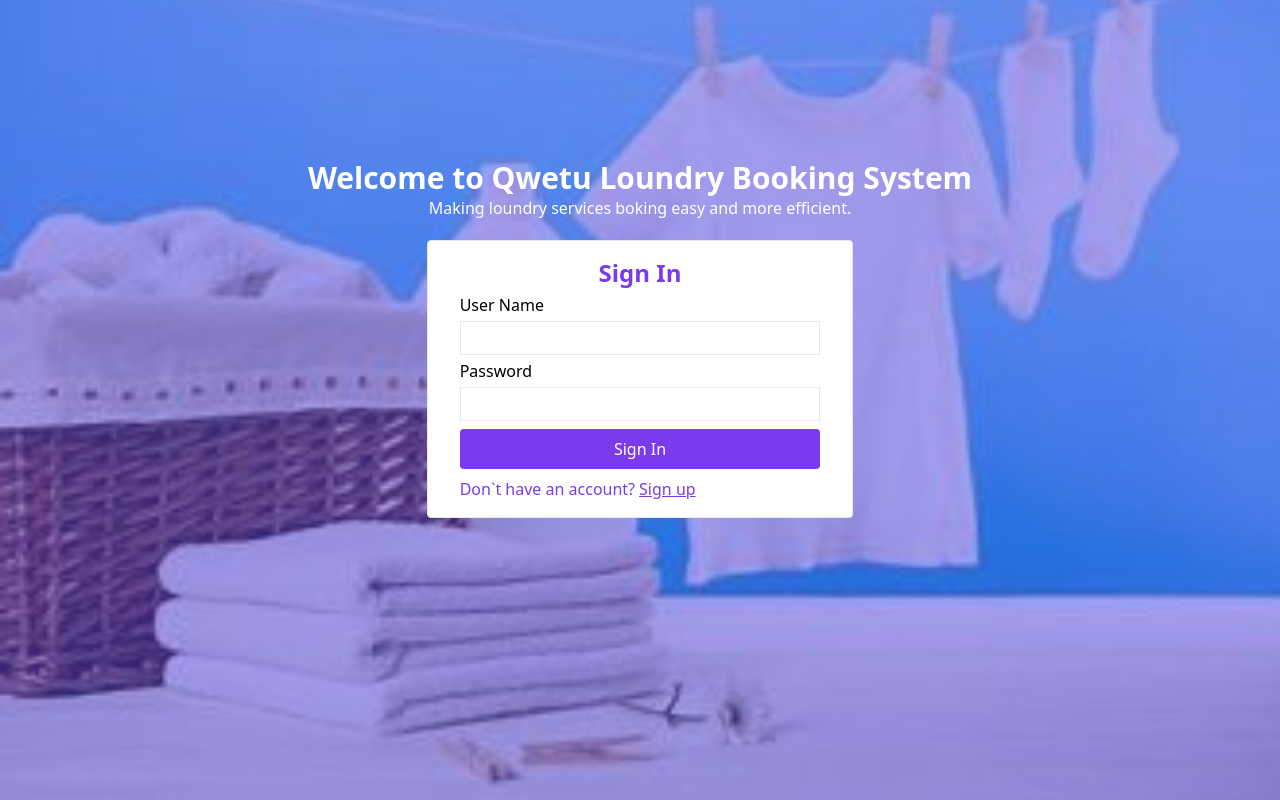
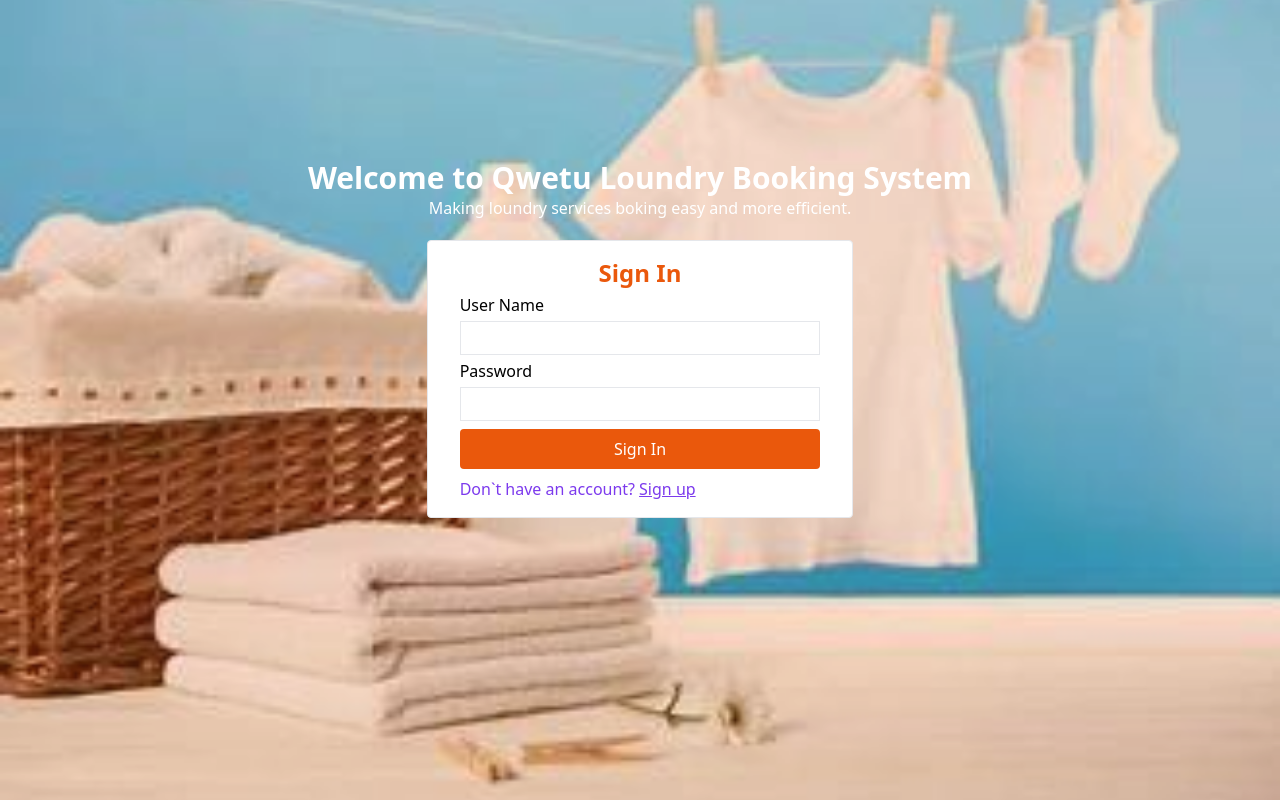
Before and after one commit to wamae-ndiritu/qwetu_laundry_booking_system, a React (Vite) app in the folder frontend/: page /login in a window 1280 px wide. Built offline with nearby package versions, Linux system fonts and the light colour scheme.

Commit message:
Change theme color on login page

```diff
--- a/frontend/src/index.css
+++ b/frontend/src/index.css
@@ -23,5 +23,6 @@
 }
 
 .overlay {
-  background-color: rgb(79, 70, 229, 0.5);
+  /* background-color: rgb(79, 70, 229, 0.5); */
+  background-color: rgb(249, 115, 22, 0.2);
 }
--- a/frontend/src/pages/LoginPage.jsx
+++ b/frontend/src/pages/LoginPage.jsx
@@ -12,7 +12,7 @@ const Login = () => {
           </h2>
         </div>
         <form className="bg-white w-2/6 flex flex-col items-center mt-5 px-8 py-4  border rounded ">
-          <h3 className="text-violet-600 font-semibold text-2xl">Sign In</h3>
+          <h3 className="text-orange-600 font-semibold text-2xl">Sign In</h3>
           <div className="w-full flex flex-col">
             <label htmlFor="user name" className="py-1">
               User Name
@@ -28,10 +28,10 @@ const Login = () => {
               type="password"
               className=" focus:outline-violet-600 py-1 px-2 border"
             />
-            <button className="bg-violet-600 text-white py-2 rounded my-2">
+            <button className="bg-orange-600 text-white py-2 rounded my-2">
               Sign In
             </button>
-            <section className="flex  gap-1 text-violet-600">
+            <section className="flex gap-1 text-violet-600">
               <p>Don`t have an account?</p>
               <NavLink to="/register" className="underline ">
                 <p>Sign up</p>
--- a/frontend/src/pages/RegisterPage.jsx
+++ b/frontend/src/pages/RegisterPage.jsx
@@ -12,7 +12,7 @@ const RegisterPage = () => {
           </h2>
         </div>
         <form className="bg-white w-2/5 flex flex-col items-center m-auto px-8 py-4  border rounded">
-          <h3 className="text-violet-600 font-semibold text-2xl">Sign Up</h3>
+          <h3 className="text-orange-600 font-semibold text-2xl">Sign Up</h3>
           <div className="w-full flex flex-col">
             <label htmlFor="Full Name" className="py-1">
               Full Name
@@ -56,7 +56,7 @@ const RegisterPage = () => {
               type="password"
               className=" focus:outline-violet-600 py-1 px-4 border"
             />
-            <button className="bg-violet-600 text-white py-2 rounded my-2">
+            <button className="bg-orange-600 text-white py-2 rounded my-2">
               Sign Up
             </button>
             <section className="flex  gap-1 text-violet-600">
```
